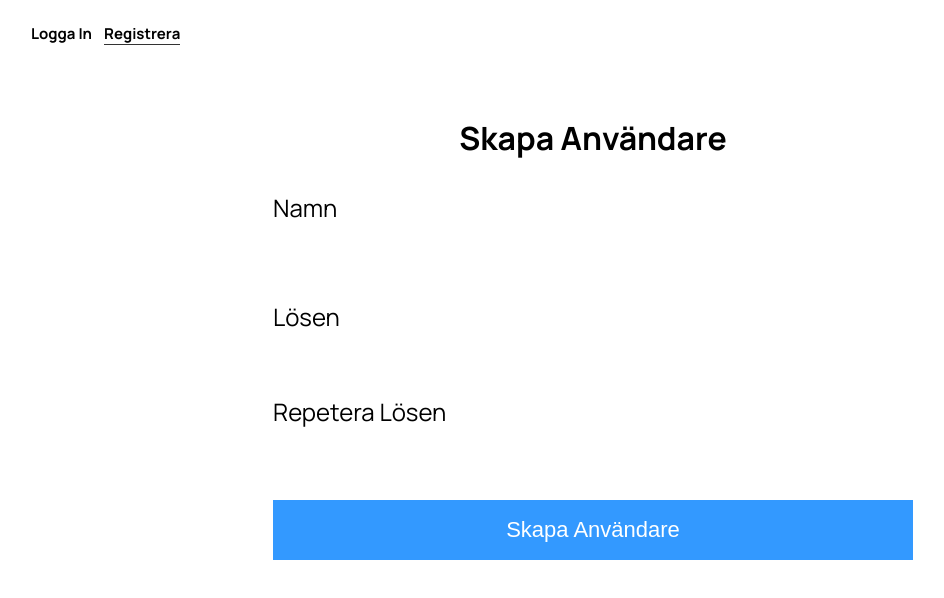
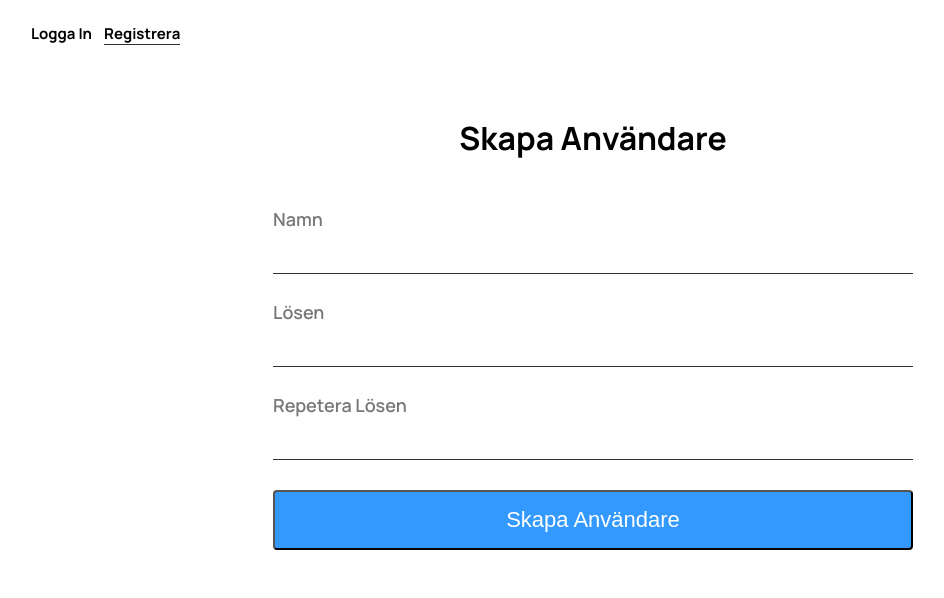
Before and after one commit to Ludde86/marn-app, a React (Create React App) app in the folder client/: page /register in a window 1280 px wide. Shown: the top 598 px of the page, without its empty margins (47-991 px from the left). Built offline with nearby package versions, Linux system fonts and the light colour scheme; no server answers; the HTML template or start-up script is replaced by a standard one.

Commit message:
fix input and buttons border and outline

```diff
--- a/client/src/components/auth/Login.css
+++ b/client/src/components/auth/Login.css
@@ -17,13 +17,19 @@
 	margin: 50px auto;
 }
 .login-form-container label {
-	font-size: 26px;
+	font-size: 18px;
+	font-weight: 600;
+	color: #777;
+	margin-top: 1rem;
 }
 .login-form-container input {
 	height: 40px;
 	margin-bottom: 10px;
 	text-align: center;
 	font-size: 22px;
+	outline: none;
+	border: none;
+	border-bottom: 1.5px solid #333;
 }
 .login-form-container button {
 	height: 60px;
@@ -31,4 +37,5 @@
 	color: white;
 	font-size: 22px;
 	margin-top: 20px;
+	border-radius: 4px;
 }
--- a/client/src/components/auth/Register.css
+++ b/client/src/components/auth/Register.css
@@ -6,22 +6,29 @@
 }
 
 .register-container label {
-	font-size: 24px;
+	font-size: 18px;
+	font-weight: 600;
+	color: #777;
+	margin-top: 1rem;
 }
 
 .register-container input {
 	height: 40px;
-	margin-bottom: 20px;
+	margin-bottom: 10px;
 	text-align: center;
 	font-size: 22px;
+	outline: none;
+	border: none;
+	border-bottom: 1.5px solid #333;
 }
 
 .register-container button {
+	height: 60px;
 	background: #3399ff;
 	color: white;
-	margin-top: 10px;
-	height: 60px;
 	font-size: 22px;
+	margin-top: 20px;
+	border-radius: 4px;
 }
 
 .register-form-container {
--- a/client/src/components/layout/Navbar.css
+++ b/client/src/components/layout/Navbar.css
@@ -54,17 +54,22 @@
 }
 
 .logout-btn {
+	font-family: var(--font-family);
 	background: white;
 	color: #663399;
 	padding: 0;
 	font-size: 15px;
-	font-weight: 700;
+	font-weight: 800;
 	margin-top: 32px;
+	border: none;
+	outline: none;
+	cursor: pointer;
 }
 
 .logout-btn:hover {
 	/* background: #4169e1; */
-	color: grey;
+	/* color: grey; */
+	/* transform: scale(1.1); */
 }
 
 .logout-btn:active {
--- a/client/src/components/shopping/Shopping.css
+++ b/client/src/components/shopping/Shopping.css
@@ -1,30 +1,3 @@
-textarea,
-button,
-input.text,
-input[type="text"],
-input[type="button"],
-input[type="submit"],
-.input-checkbox {
-	-webkit-appearance: none;
-	border-radius: 0;
-	border: none;
-	outline: none;
-}
-
-input[type="submit"] {
-	border-radius: 50px;
-}
-
-input[type="text"] {
-	border: none;
-	font-size: 14px;
-	padding: 0.5rem 1rem;
-}
-
-button {
-	/* border-radius: 50px; */
-}
-
 .shopping-container {
 	background: #fff;
 	display: flex;
@@ -46,11 +19,12 @@ button {
 }
 
 .input-field {
-	/* text-align: center; */
+	border: none;
+	outline: none;
+	padding: 0.4rem 1rem;
 }
 
 .input-submit {
-	/* padding: 0 1rem; */
 	width: 46px;
 	border: none;
 	background: #fff;
@@ -124,6 +98,7 @@ button {
 .clear-btn-container {
 	align-self: flex-end;
 	margin: 1rem;
+
 	/* position: sticky;
 	bottom: 0; */
 }
@@ -137,6 +112,8 @@ button {
 	align-items: center;
 	width: 25px;
 	height: 25px;
+	border: none;
+	outline: none;
 }
 .clear-button:hover {
 	/* background: #ffdab9; */
--- a/client/src/index.css
+++ b/client/src/index.css
@@ -4,8 +4,8 @@ body {
 	width: 100%;
 	margin: 0;
 	padding: 0;
-	font-family: -apple-system, BlinkMacSystemFont, 'Segoe UI', 'Roboto', 'Oxygen', 'Ubuntu', 'Cantarell', 'Fira Sans',
-		'Droid Sans', 'Helvetica Neue', sans-serif;
+	/* font-family: -apple-system, BlinkMacSystemFont, 'Segoe UI', 'Roboto', 'Oxygen', 'Ubuntu', 'Cantarell', 'Fira Sans',
+		'Droid Sans', 'Helvetica Neue', sans-serif; */
 	-webkit-font-smoothing: antialiased;
 	-moz-osx-font-smoothing: grayscale;
 	-webkit-appearance: none;
@@ -17,7 +17,7 @@ body {
 }
 
 /* try disable auto zoom for iOS */
-input {
+/* input {
 	font-size: inherit;
 }
 
@@ -44,7 +44,7 @@ input[type="password"] {
 
 code {
 	font-family: source-code-pro, Menlo, Monaco, Consolas, 'Courier New', monospace;
-}
+} */
 
 :root {
 	--font-family: 'Manrope', sans-serif;
```
